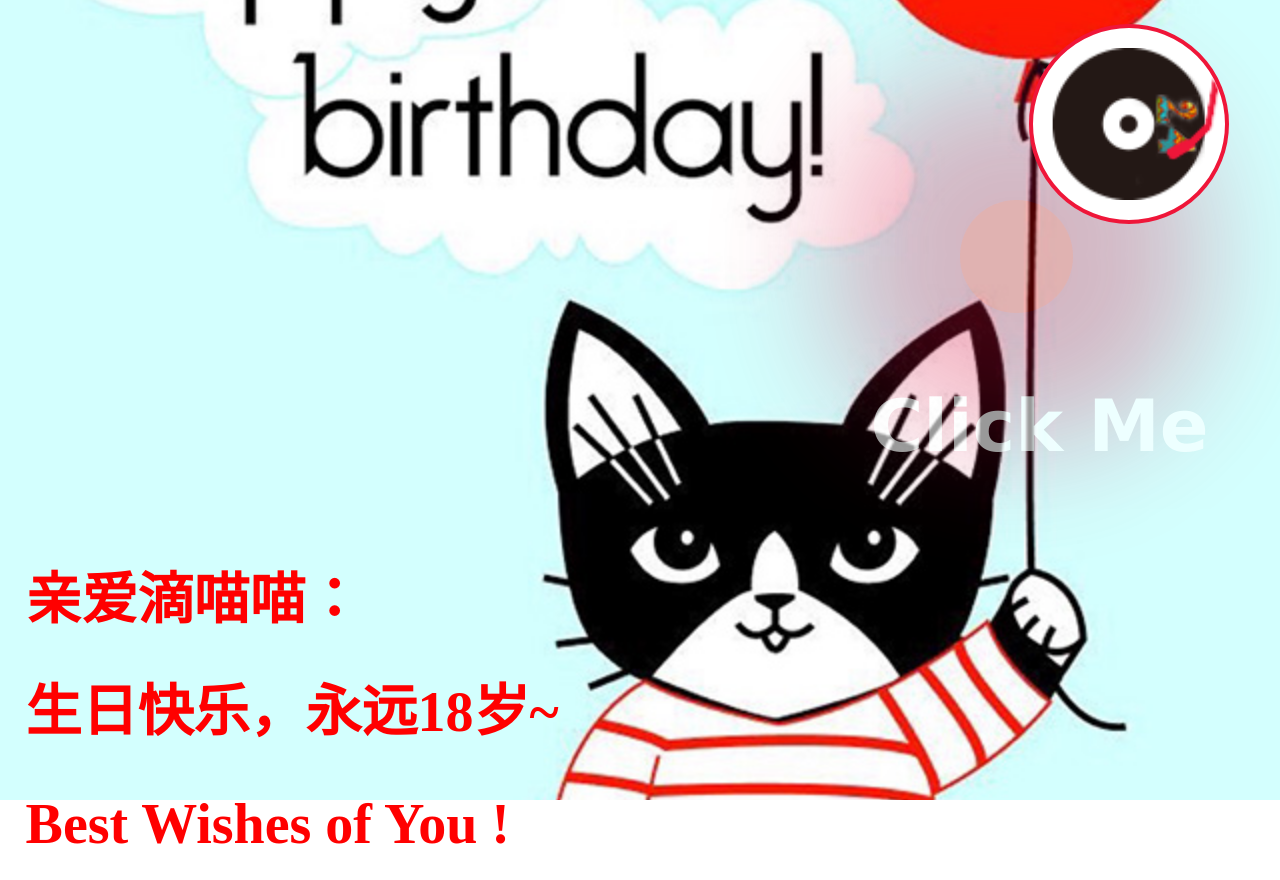
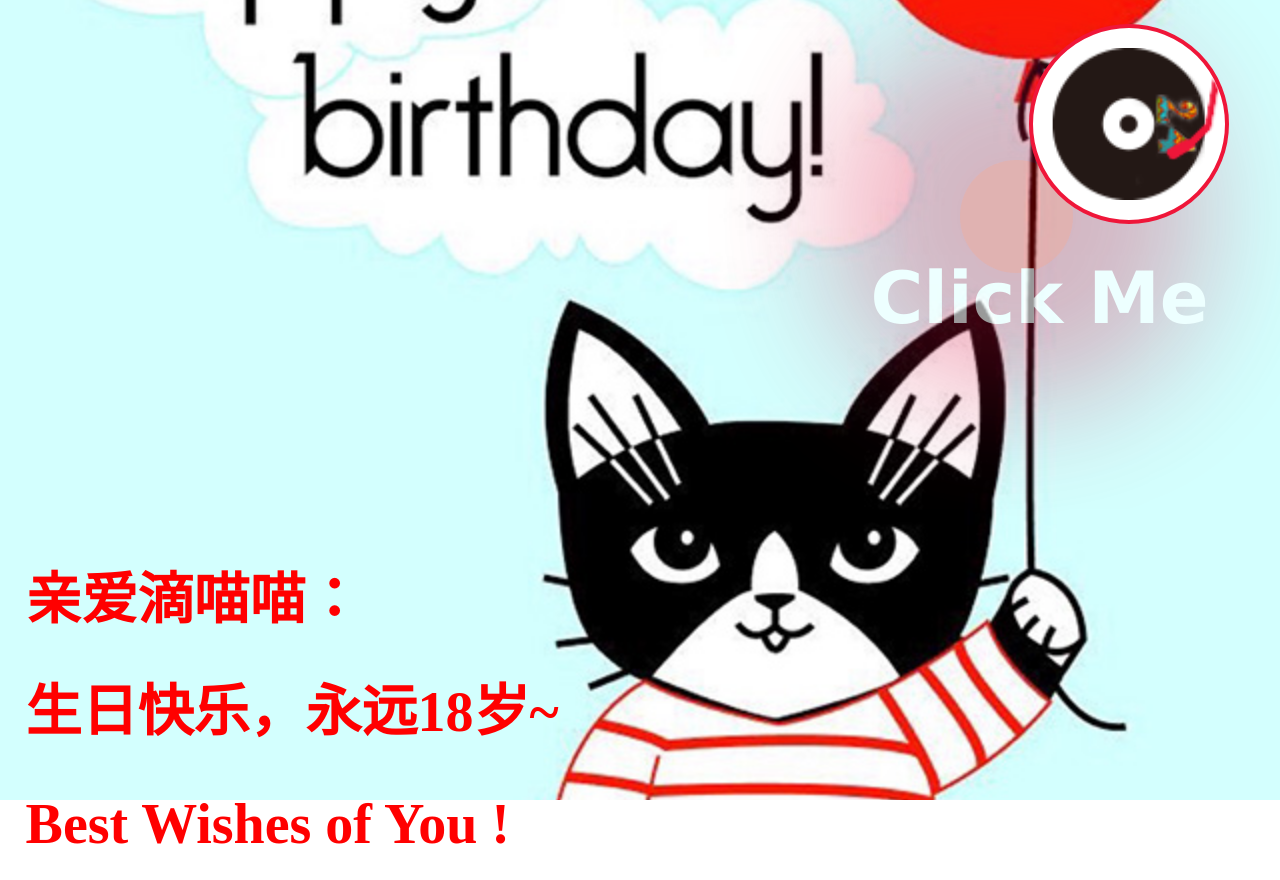
Before and after one commit to YueYangNeu/birthday, a plain HTML site: page index.html in a window 1280 px wide. Drawn offline with Linux system fonts and the light colour scheme.

Commit message:
Update style.css

```diff
--- a/css/style.css
+++ b/css/style.css
@@ -99,7 +99,7 @@ display: block;
 }
 
  #page1 > .p1_lantern{
-	margin-top:30%;
+	margin-top:20%;
 	margin-left: 68%;
 	font-size: 3.6rem;
 	color: #fff;
@@ -134,7 +134,7 @@ display: block;
 
 #page1 > .p1_lantern:before{
 	position: absolute;
-	top: 25%;
+	top: 20%;
 	bottom: 0;
 	left: 75%;
 	right: 0;
```
